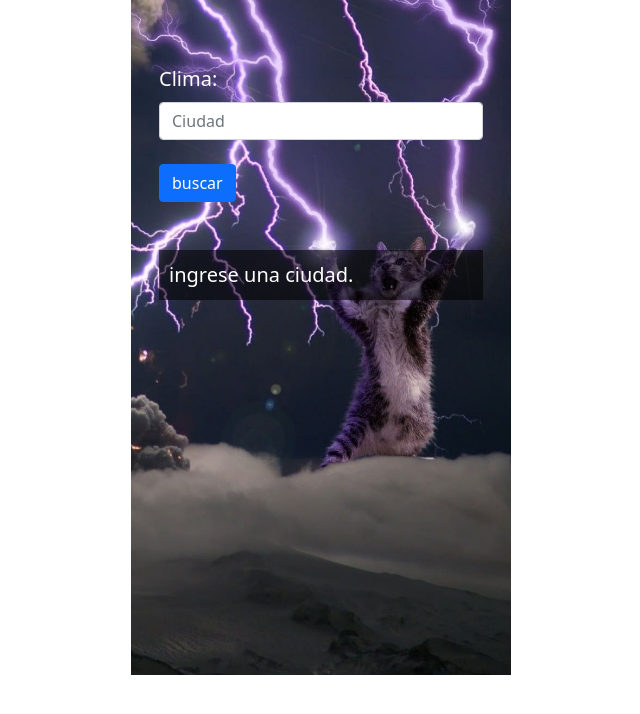
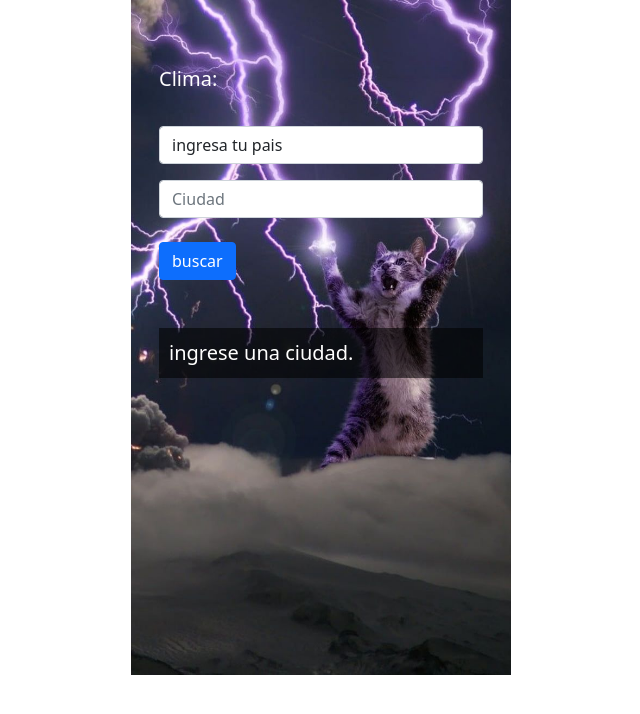
Before and after one commit to Patosaurio-o/api-clima, a plain HTML site: page index.html in a window 1280 px wide. Shown: the whole page, without its empty margins (224-864 px from the left). Drawn offline with nearby package versions, Linux system fonts and the light colour scheme.

Commit message:
agrege lista de paises\

```diff
--- a/index.html
+++ b/index.html
@@ -3,7 +3,7 @@
   <head>
     <meta charset="UTF-8">
     <meta name="viewport" content="width=device-width, initial-scale=1.0">
-    <title>Document</title>
+    <title>app del clima</title>
     <link href="https://cdn.jsdelivr.net/npm/bootstrap@5.0.0-beta1/dist/css/bootstrap.min.css" rel="stylesheet" integrity="sha384-giJF6kkoqNQ00vy+HMDP7azOuL0xtbfIcaT9wjKHr8RbDVddVHyTfAAsrekwKmP1" crossorigin="anonymous">
     <link rel="stylesheet" href="style.css">
   </head>
@@ -14,7 +14,20 @@
           <form class="p-3">
             <div class="col-12 mt-5">
               <label for="clima" class="form-label text-white letrasGrandes1">Clima:</label>
-              <input type="text" class="form-control" placeholder="Ciudad" id="clima">
+              <select class="form-control mt-4">
+                <option value="0">ingresa tu pais</option>
+                <option value="AD">Andorra</option>
+                <option value="AF">Afganistán</option>
+                <option value="AR">Argentina</option>
+                <option value="BB">Barbados</option>
+                <option value="BE">Bélgica</option>
+                <option value="BO">Boliva</option>
+                <option value="CA">Canadá</option>
+                <option value="CO">Colombia</option>
+                <option value="CL">Chile</option>
+                <option value="IR">Irán</option>
+              </select>
+              <input type="text" class="form-control mt-3" placeholder="Ciudad" id="clima">
               <input class="btn btn-primary mt-4 " type="submit" value="buscar">
             </div>
             <div class="col text-white letrasGrandes mt-5" id="informacion">
--- a/main.js
+++ b/main.js
@@ -1,12 +1,17 @@
 $(document).ready(function() {
   $('form').submit(function() {
     let ciudad = $('#clima').val().trim();
-    $.get(`http://api.openweathermap.org/data/2.5/weather?q=${ciudad},CL&appid=19755e6bdb51227cff932412679ba322`, function(info) {
+    let dominio = $('select').val();
+    if(dominio == 0){
+      alert('Seleccione un pais.');
+    }
+    $.get(`http://api.openweathermap.org/data/2.5/weather?q=${ciudad},${dominio}&appid=19755e6bdb51227cff932412679ba322&lang=es`, function(info) {
       let ambiente = info.weather[0].description;
       let temp = info.main.temp;
       let coordenadas1 = info.coord.lat;
       let coordenadas2 = info.coord.lon;
       let temp1 = Math.trunc(temp - 273.15);
+
       $("#informacion").html(`
         <p><b>${ciudad}:</b> ${ambiente}</p>
         <p><b>Temperatura:</b> ${temp1} C</p>
```
